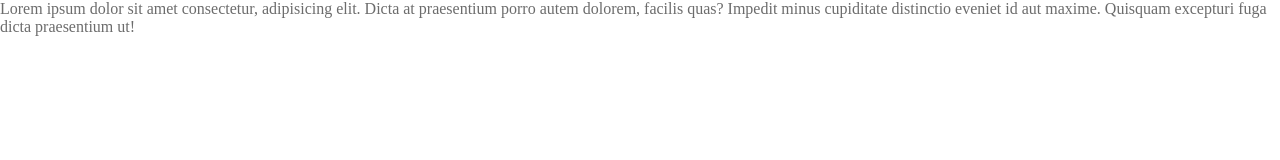
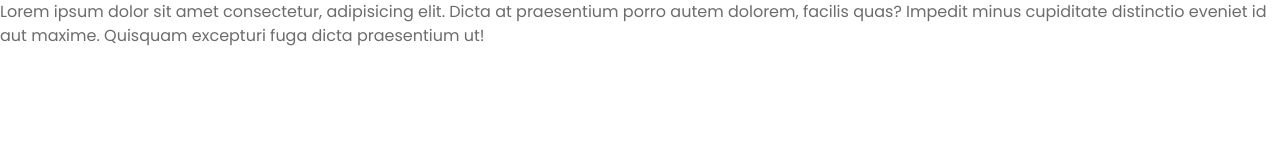
Before and after one commit to thiiiimarques/Perfil_de_Viagens, a plain HTML site: page index.html in a window 1280 px wide. Drawn offline with Linux system fonts and the light colour scheme.

Commit message:
Adicionando e configurando variaveis das fontes

```diff
--- a/index.html
+++ b/index.html
@@ -1,9 +1,12 @@
 <!DOCTYPE html>
 <html lang="pt-br">
 <head>
+  <link rel="preconnect" href="https://fonts.googleapis.com">
+  <link rel="preconnect" href="https://fonts.gstatic.com" crossorigin>
   <meta charset="UTF-8">
   <meta name="viewport" content="width=device-width, initial-scale=1.0">
   <link rel="stylesheet" href="styles/style.css">
+  <link href="https://fonts.googleapis.com/css2?family=Poppins:wght@100;400&display=swap" rel="stylesheet">
   <title>Travelgram | Perfil de Viagens</title>
 </head>
 <body>
--- a/styles/global.css
+++ b/styles/global.css
@@ -12,9 +12,17 @@
    --shape-color: #ffffff8f;
    --text-color-primary: #313131;
    --text-color-secondary: #6C6C6C;
+
+   --font-family: "Poppins", sans-serif;
+   --heading1: 32px/125% bold var(--font-family);
+   --paragraph-md: 14px/170% var(--font-family);
+   --paragraph-sm: 12px/170px var(--font-family);
+   --nav-paragraph: 16px/150% var(--font-family);
+
 }
 
 body{
+  font: var(--nav-paragraph);
   color: var(--text-color-secondary);
   background-color: var(--background-color);
 }
```
